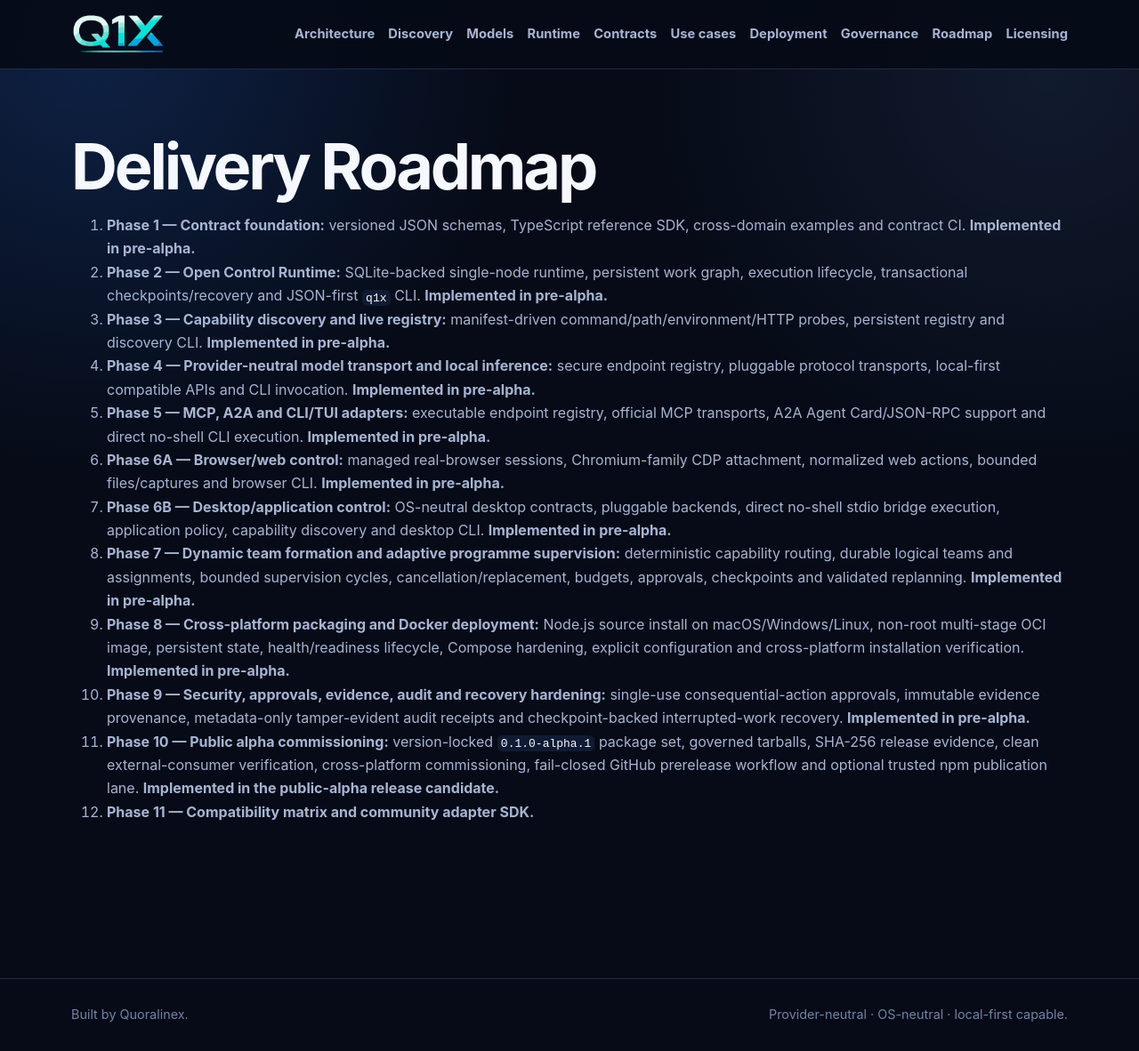
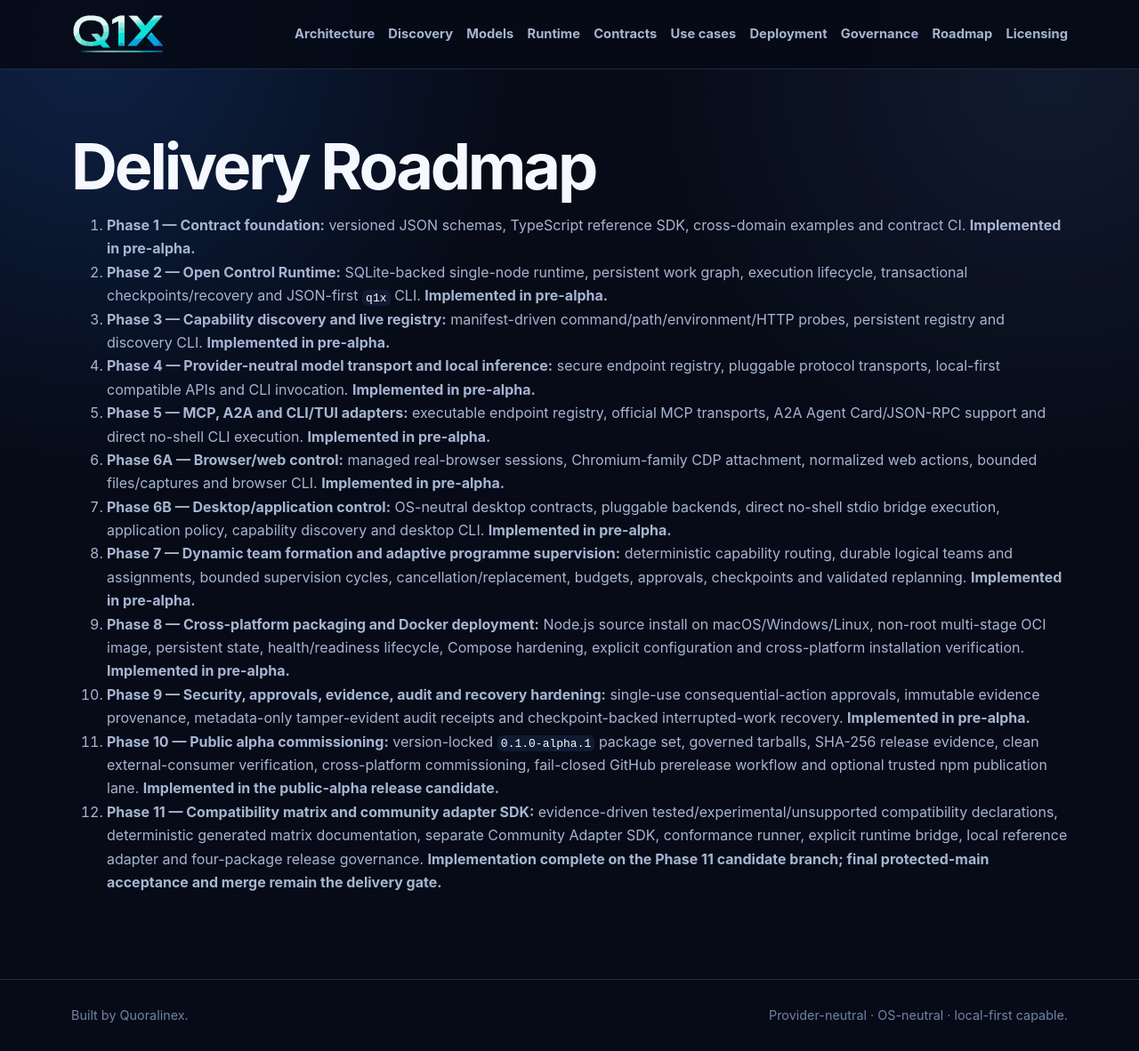
Before and after one commit to Quoralinex/q1x-community-orchestrator, a Jekyll site: the page built from docs/roadmap.md, in a window 1280 px wide and 1182 px high. Shown: the whole window at 89% size. Built offline with Jekyll 4.4.1, drawn with Linux system fonts in a browser that asks for light colours; our own code applies the rules of GitHub Pages for plain Markdown files.

Commit message:
docs: record Phase 11 candidate status without pre-merge claim

```diff
--- a/docs/roadmap.md
+++ b/docs/roadmap.md
@@ -11,4 +11,4 @@
 9. **Phase 8 — Cross-platform packaging and Docker deployment:** Node.js source install on macOS/Windows/Linux, non-root multi-stage OCI image, persistent state, health/readiness lifecycle, Compose hardening, explicit configuration and cross-platform installation verification. **Implemented in pre-alpha.**
 10. **Phase 9 — Security, approvals, evidence, audit and recovery hardening:** single-use consequential-action approvals, immutable evidence provenance, metadata-only tamper-evident audit receipts and checkpoint-backed interrupted-work recovery. **Implemented in pre-alpha.**
 11. **Phase 10 — Public alpha commissioning:** version-locked `0.1.0-alpha.1` package set, governed tarballs, SHA-256 release evidence, clean external-consumer verification, cross-platform commissioning, fail-closed GitHub prerelease workflow and optional trusted npm publication lane. **Implemented in the public-alpha release candidate.**
-12. **Phase 11 — Compatibility matrix and community adapter SDK.**
+12. **Phase 11 — Compatibility matrix and community adapter SDK:** evidence-driven tested/experimental/unsupported compatibility declarations, deterministic generated matrix documentation, separate Community Adapter SDK, conformance runner, explicit runtime bridge, local reference adapter and four-package release governance. **Implementation complete on the Phase 11 candidate branch; final protected-main acceptance and merge remain the delivery gate.**
```
